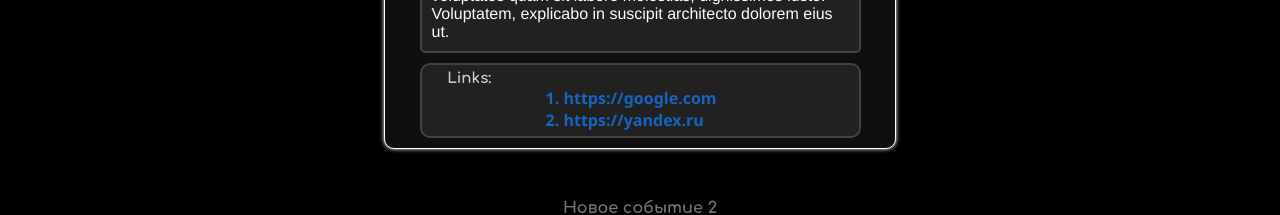
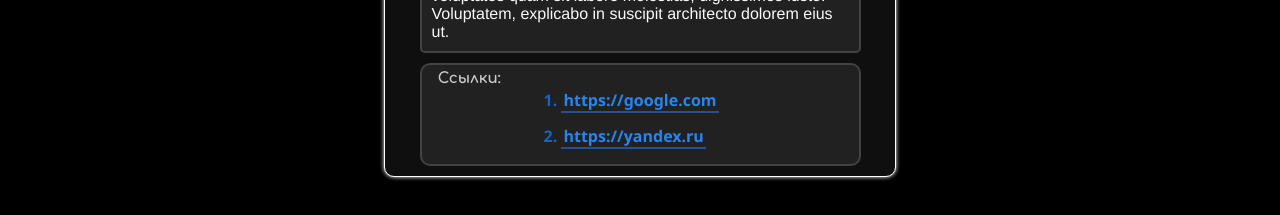
Before and after one commit to beautiful-cookie/information-cards, a Vue app: page / in a window 1280 px wide. Both pictures are taken after a click on the heading "Новое событие 1". Shown: the part 659-874 px from the top of the page. Built offline with nearby package versions, Linux system fonts and the light colour scheme.

Commit message:
description links hover effect styled

```diff
--- a/src/components/Card.vue
+++ b/src/components/Card.vue
@@ -9,12 +9,12 @@
             <div class="description">{{card.description}}</div>
             <div class="url">
               <div class="url-title-wrapper">
-                <span class="url-title">Links:</span>
+                <span class="url-title">Ссылки:</span>
                 <span class="empty-class"></span>
               </div>
               <ol>
                 <h4 v-for="url of card.urls">
-                  <li class="link">
+                  <li class="link-li">
                     <a :href="url" target="_blank" class="link">
                      {{url}}
                     </a>
@@ -166,20 +166,41 @@ summary {
       display: flex;
       justify-content: start;
       align-items: center;
-      gap: 5vh;
     }
 
-    .link {
+    .link-li {
       color: #1565c0;
       max-width: 25vw;
-      text-decoration: none;
       overflow-wrap: break-word;
       text-align: start;
+      position: relative;
+      padding: 2px;
+      margin-bottom: 10px;
+    }
+    .link {
+      color: #2885f0;
+      text-decoration: none;
       transition-property: color;
       transition-duration: 0.3s;
 
       &:hover {
-        color: #1e88e5;
+        color: white;
+      }
+
+      &::before {
+        content: "";
+        position: absolute;
+        width: 100%;
+        height: 2px;
+        bottom: 0;
+        left: 0;
+        background-color: rgba(45, 129, 255, 0.5);
+        transition-property: background-color, height;
+        transition-duration: 0.3s;
+      }
+      &:hover:before {
+        background-color: rgba(1, 88, 155, 0.3);
+        height: 100%;
       }
     }
   }
```
